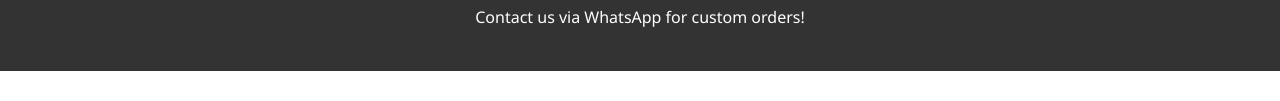
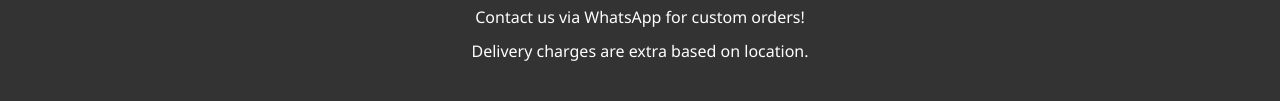
Before and after one commit to rkumapersonal/Guwahati_Flowers, a website: page public/index.html in a window 1280 px wide. Shown: the part 1122-1223 px from the top of the page. Before the commit the page ends 1193 px from the top, so only its background shows below. Drawn offline with Linux system fonts and the light colour scheme; no server answers.

Commit message:
Update index.html

```diff
--- a/public/index.html
+++ b/public/index.html
@@ -56,6 +56,7 @@
     <div class="footer-content">
       <p>&copy; 2024 Guwahati Flowers. All rights reserved.</p>
       <p>Contact us via WhatsApp for custom orders!</p>
+      <p>Delivery charges are extra based on location.</p>
     </div>
   </footer>
 
```
